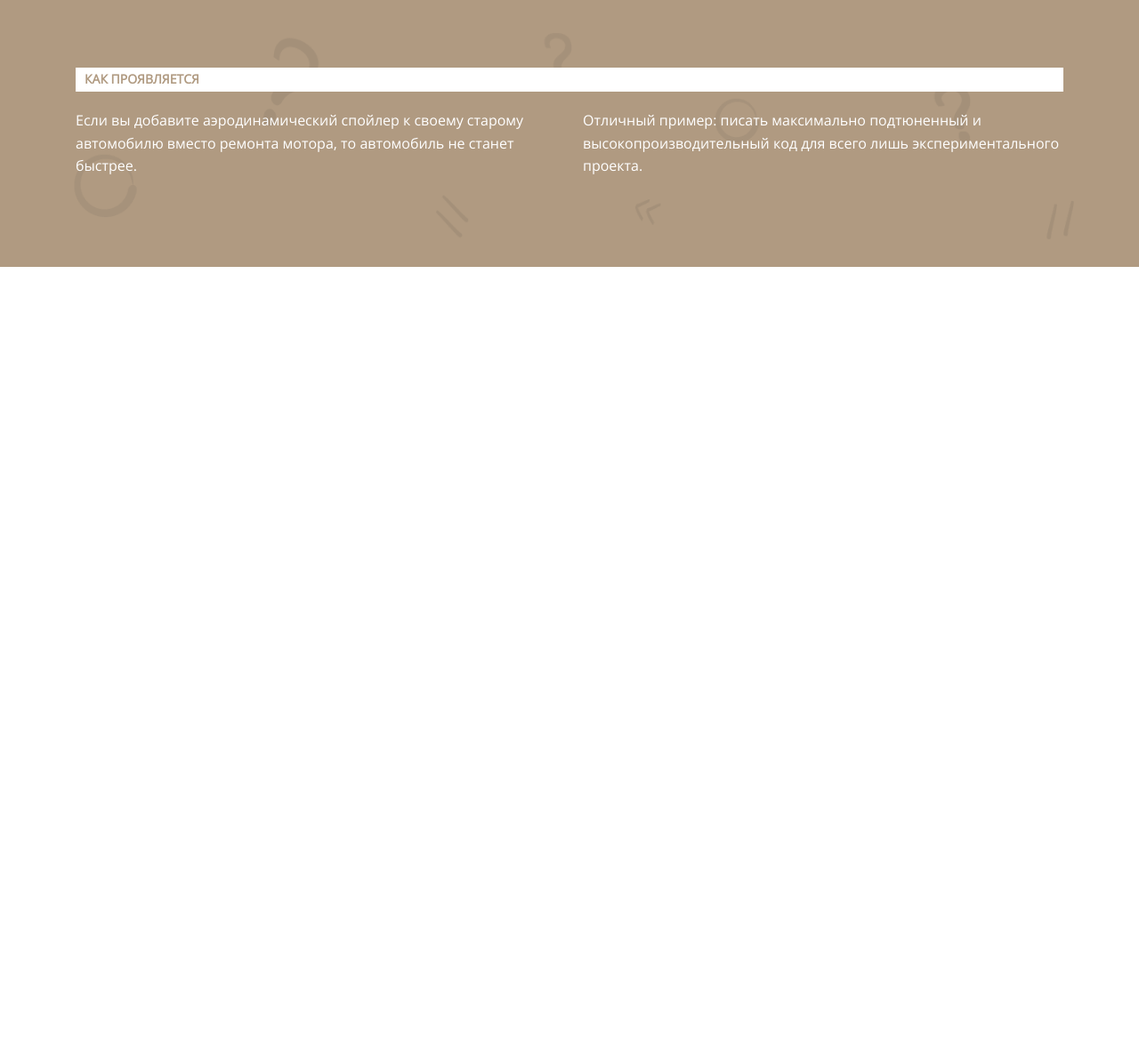
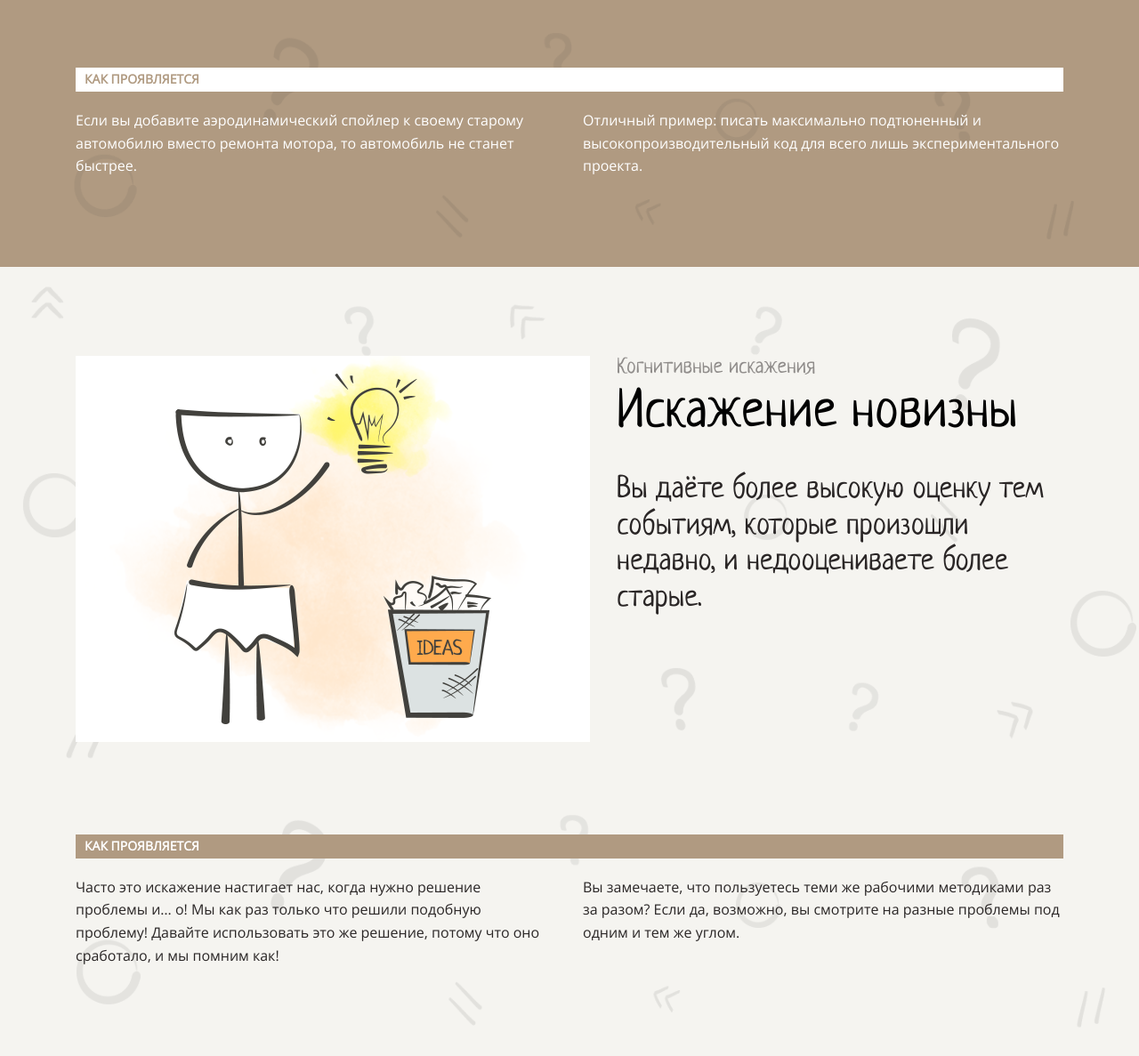
Before and after one commit to Lukyanau-Anton/layout-designer-project-58, a website: page src/index.html in a window 1280 px wide. Shown: the part 4173-5360 px from the top of the page at 89% size. Before the commit the page ends 4473 px from the top, so only its background shows below. Drawn offline with Linux system fonts and the light colour scheme.

Commit message:
add 6 page

```diff
--- a/src/index.html
+++ b/src/index.html
@@ -73,7 +73,7 @@
                         </a>
                     </div>
                     <div class="second-row">
-                        <a href="#" class="box box-hover">
+                        <a href="#distortion-of-novelty" class="box box-hover">
                             <p class="number">
                                 3
                             </p>
@@ -180,6 +180,40 @@
             </div>
         </section>
 <!-- 6 page -->
+        <section class="sixth-page bg-img bg-light" id="distortion-of-novelty">
+            <div class="container sixth-page">
+                <div class="page-title">
+                    <div class="img-page">
+                        <img src="/src/img/3.png" alt="distortion-of-novelty">
+                    </div>
+                    <div class="header-page">
+                        <p class="fnt-sz-24">Когнитивные искажения</p>
+                        <h2 class="header-section">Искажение новизны</h2>
+                        <p class="subtitle">Вы даёте более высокую оценку тем событиям, которые произошли недавно, и недооцениваете более старые.</p>
+                    </div>
+                </div>
+                <div class="description-section">
+                    <div class="description">
+                        <h3 class="title-description">
+                            Как проявляется
+                        </h3>
+                    </div>
+                    <div class="descriprion columns">
+                        <div class="left-column column">
+                            <p>
+                                Часто это искажение настигает нас, когда нужно решение проблемы и… о! Мы как раз только что решили подобную проблему! Давайте использовать это же решение, потому что оно сработало, и мы помним как!
+                            </p>
+                        </div>
+                        <div class="right-column column">
+                            <p>
+                                Вы замечаете, что пользуетесь теми же рабочими методиками раз за разом? Если да, возможно, вы смотрите на разные проблемы под одним и тем же углом.
+                            </p>
+                        </div>
+                    </div>
+                </div>
+            </div>
+        </section>
+        <!-- 7 page -->
     </main>
 
     <footer>
--- a/src/style/style.css
+++ b/src/style/style.css
@@ -352,3 +352,9 @@ p {
 }
 
 /* 6 page */
+
+.sixth-page::before {
+    height: 887.17px;
+}
+
+/* 7 page */
```
